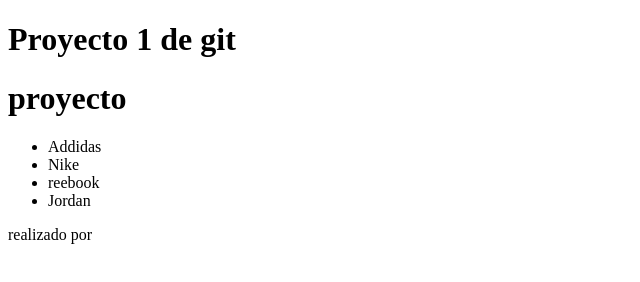
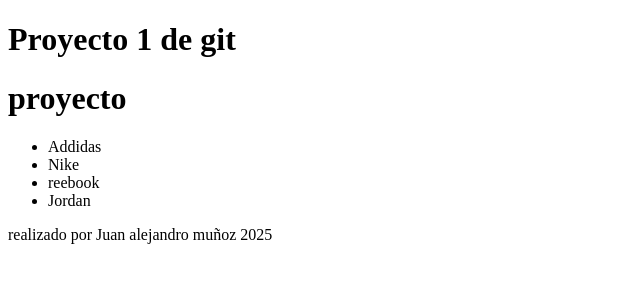
Before and after one commit to 11102Jamd/524A_proyecto1, a plain HTML site: page index.html in a window 1280 px wide. Shown: the whole page, without its empty margins (0-640 px from the left). Drawn offline with Linux system fonts and the light colour scheme.

Commit message:
actualizado el pie de pagina

```diff
--- a/index.html
+++ b/index.html
@@ -24,7 +24,7 @@
         </section>
     </sidebar>
     <footer>
-        realizado por
+        realizado por Juan alejandro muñoz 2025
     </footer>
 </body>
 </html>
```
